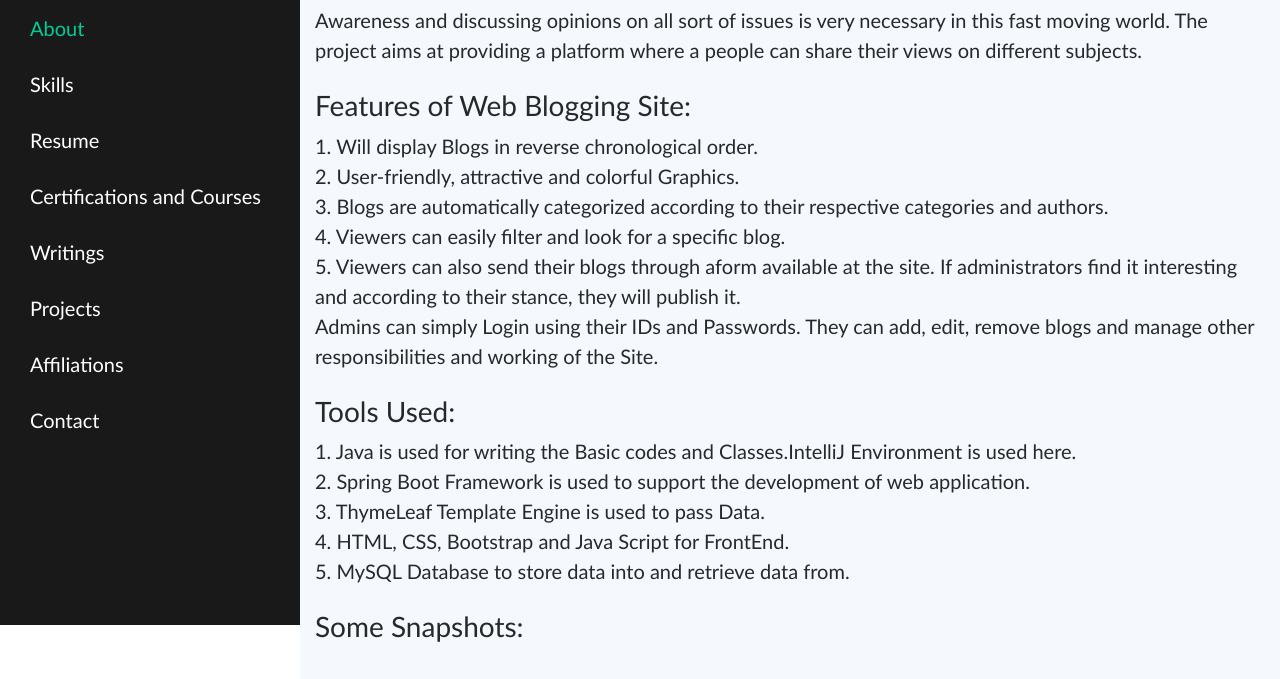
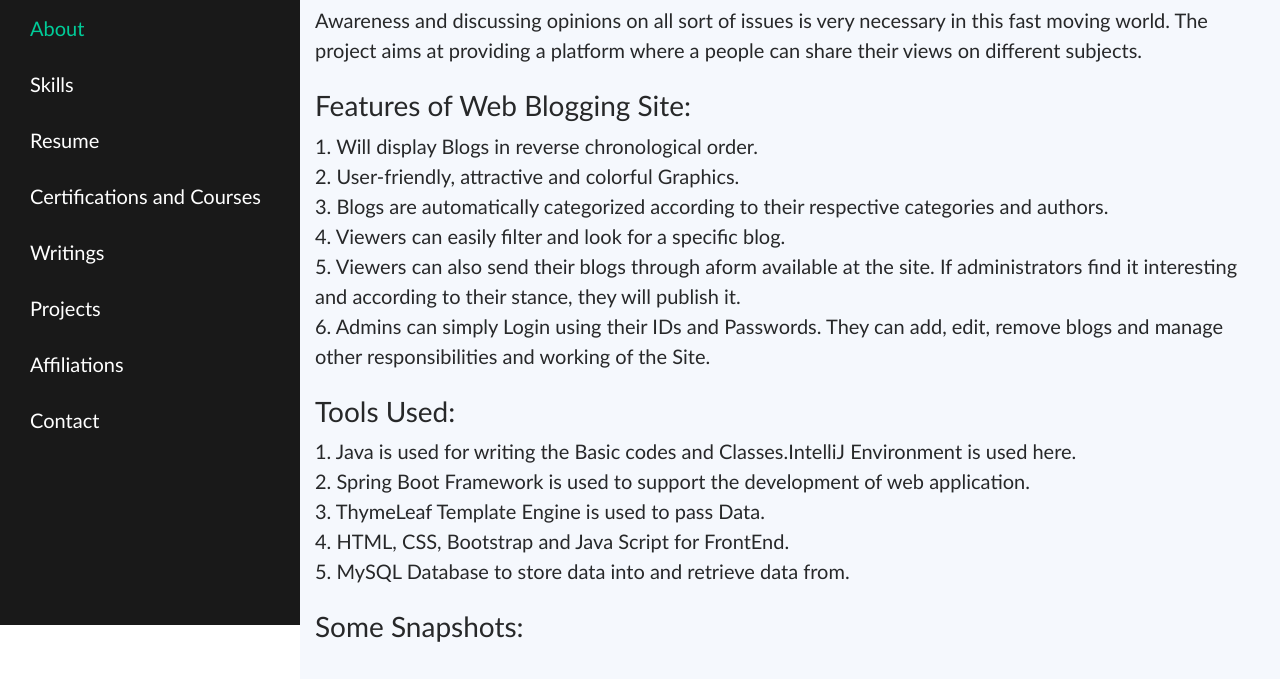
Before and after one commit to SundasNoreen/sundas, a plain HTML site: page blog.html in a window 1280 px wide. Shown: the part 175-854 px from the top of the page. Drawn offline with Linux system fonts and the light colour scheme.

Commit message:
Update blog.html

```diff
--- a/blog.html
+++ b/blog.html
@@ -62,7 +62,7 @@
                 <p>4. Viewers can easily filter and look for a specific blog.</p>
                 <p>5. Viewers can also send their blogs through aform available at the site. If administrators
                 find it interesting and according to their stance, they will publish it.</p>
-                <p>Admins can simply Login using their IDs and Passwords. They can add, edit, remove blogs
+                <p>6. Admins can simply Login using their IDs and Passwords. They can add, edit, remove blogs
                 and manage other responsibilities and working of the Site.</p>
                 <br>
                 <h3>Tools Used:</h3>
```
